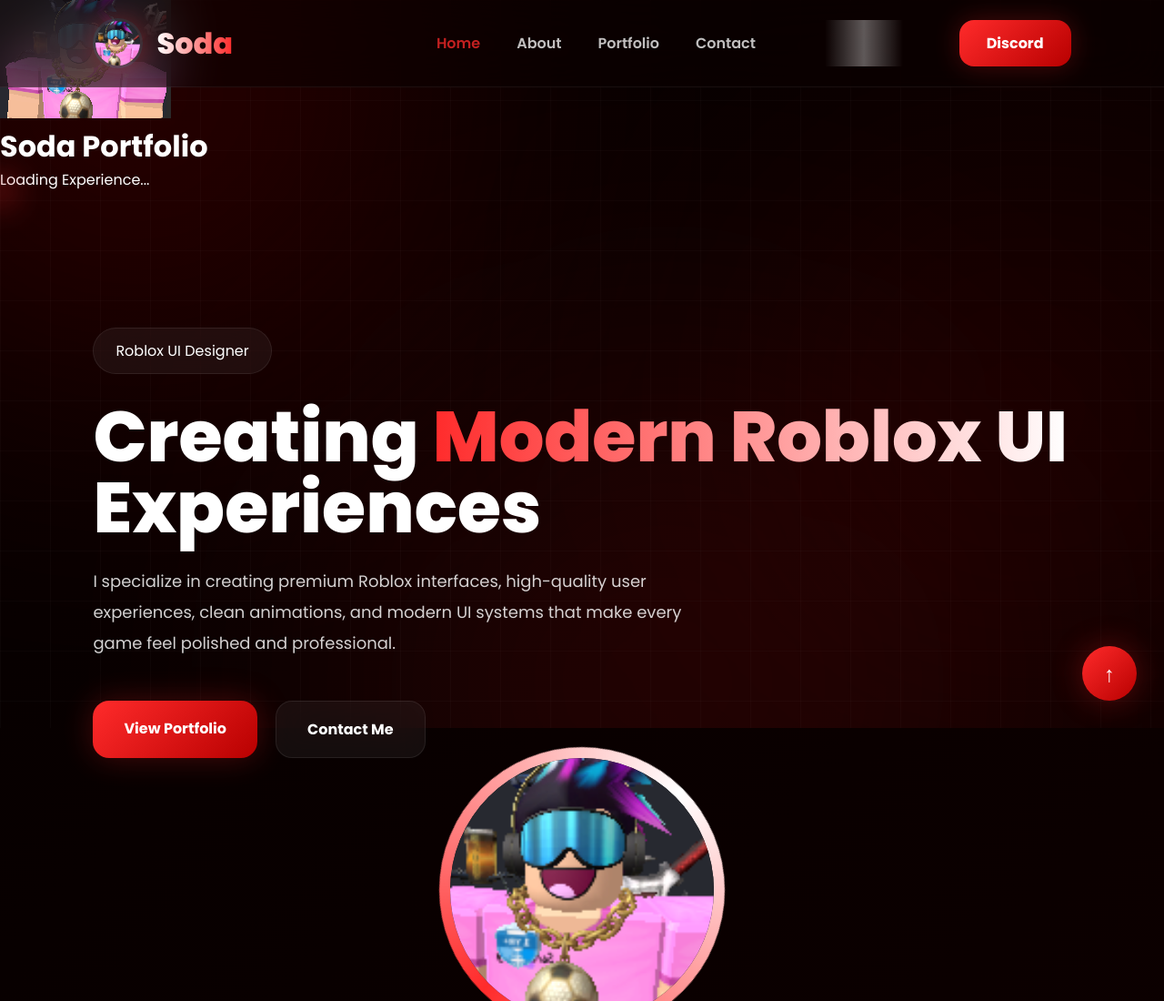
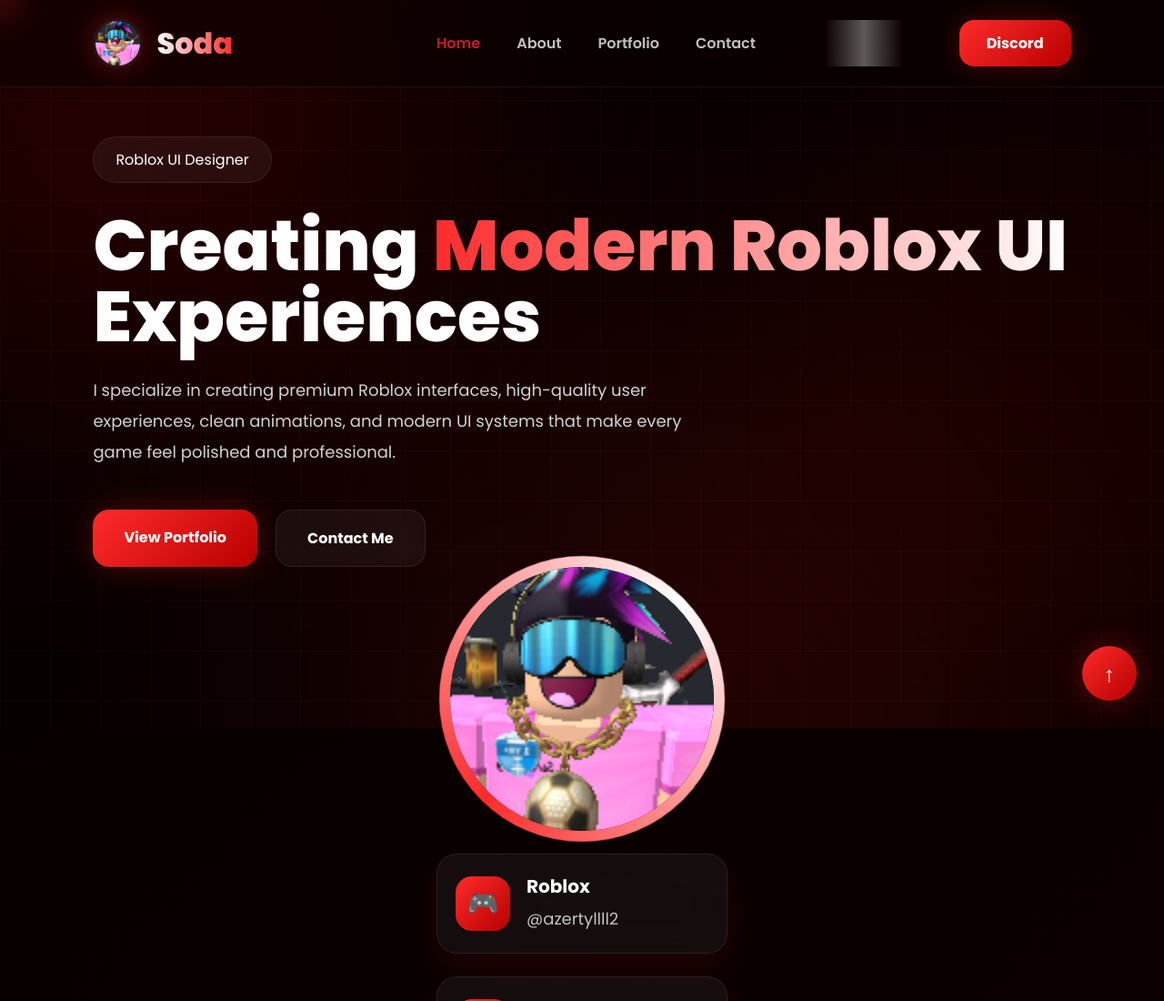
Before and after one commit to cats0da/Soda-s-Portfolio, a plain HTML site: page index.html in a window 1280 px wide. Shown: the top 1100 px of the page at 91% size. Drawn offline with Linux system fonts and the light colour scheme.

Commit message:
Update index.html

```diff
--- a/index.html
+++ b/index.html
@@ -23,40 +23,6 @@
 </head>
 
 <body>
-
-<!-- ========================= -->
-<!-- LOADING SCREEN 1 -->
-<!-- ========================= -->
-
-<div id="loader">
-
-    <div class="loader-background"></div>
-
-    <div class="loader-content">
-
-        <div class="loader-logo">
-
-            <img src="SodaProfile.png" alt="Soda">
-
-        </div>
-
-        <h1 class="loader-title">
-            Soda Portfolio
-        </h1>
-
-        <p class="loader-text">
-            Loading Experience...
-        </p>
-
-        <div class="loading-bar">
-
-            <div class="loading-progress"></div>
-
-        </div>
-
-    </div>
-
-</div>
 
 <!-- ========================= -->
 <!-- BACKGROUND -->
```
